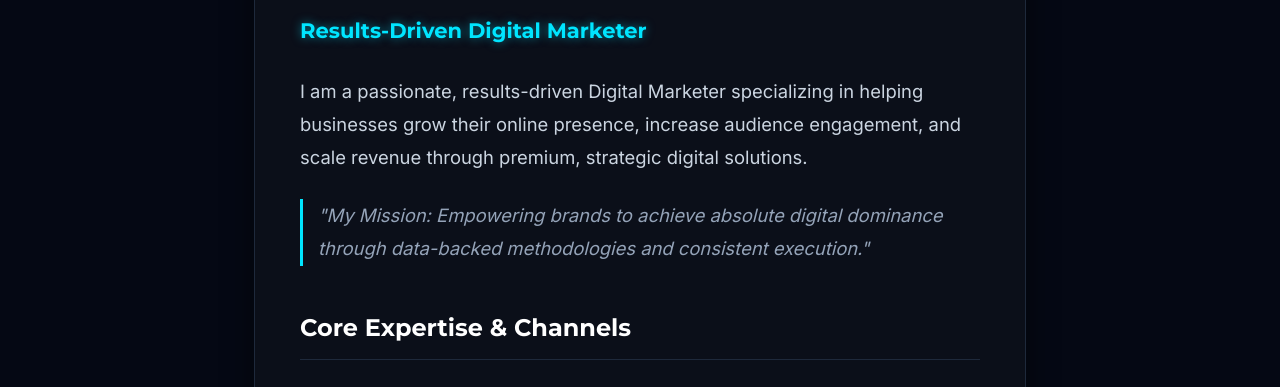
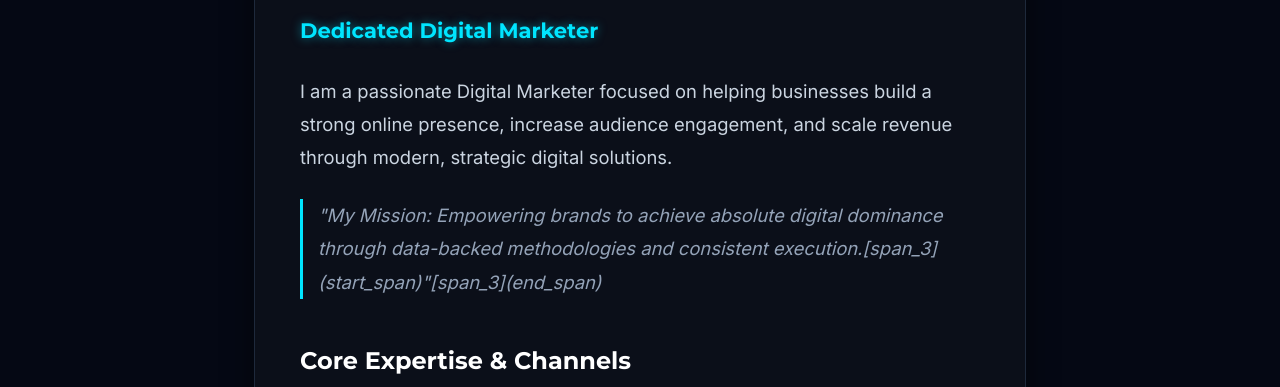
Before and after one commit to kandarpprajapati567-alt/Digital-marketing-, a plain HTML site: page about.html in a window 1280 px wide. Shown: the part 371-758 px from the top of the page. Drawn offline with Linux system fonts and the light colour scheme.

Commit message:
Update about.html with new content and links

```diff
--- a/about.html
+++ b/about.html
@@ -6,7 +6,11 @@
     <title>About Kandarp Prajapati | Professional Background</title>
     <meta name="description" content="Learn more about Kandarp Prajapati, a results-driven Digital Marketer empowering brands through growth strategy and analytics.">
     <link rel="icon" href="favicon.ico" type="image/x-icon">
+
+    <link rel="preconnect" href="https://fonts.googleapis.com">
+    <link rel="preconnect" href="https://fonts.gstatic.com" crossorigin>
     <link href="https://fonts.googleapis.com/css2?family=Montserrat:wght@700&family=Inter:wght@400;500;600&display=swap" rel="stylesheet">
+
     <style>
         :root { --bg-color: #050814; --card-bg: #0b0f19; --neon-cyan: #00e5ff; --text-main: #e2e8f0; }
         * { margin: 0; padding: 0; box-sizing: border-box; font-family: 'Inter', sans-serif; }
@@ -47,11 +51,11 @@
 
         <div class="profile-container">
             <h2 style="margin-bottom: 15px; font-size: 2rem;">Kandarp Prajapati</h2>
-            <h3 class="neon-text" style="margin-bottom: 25px; font-weight: 500;">Results-Driven Digital Marketer</h3>
+            <h3 class="neon-text" style="margin-bottom: 25px; font-weight: 500;">Dedicated Digital Marketer</h3>
 
-            <p>I am a passionate, results-driven Digital Marketer specializing in helping businesses grow their online presence, increase audience engagement, and scale revenue through premium, strategic digital solutions.</p>
+            <p>I am a passionate Digital Marketer focused on helping businesses build a strong online presence, increase audience engagement, and scale revenue through modern, strategic digital solutions.</p>
 
-            <p style="border-left: 3px solid var(--neon-cyan); padding-left: 15px; font-style: italic; color: #94a3b8;">"My Mission: Empowering brands to achieve absolute digital dominance through data-backed methodologies and consistent execution."</p>
+            <p style="border-left: 3px solid var(--neon-cyan); padding-left: 15px; font-style: italic; color: #94a3b8;">"My Mission: Empowering brands to achieve absolute digital dominance through data-backed methodologies and consistent execution.[span_3](start_span)"[span_3](end_span)</p>
 
             <h3 style="margin-top: 40px; margin-bottom: 20px; font-size: 1.5rem; border-bottom: 1px solid #1e293b; padding-bottom: 10px;">Core Expertise & Channels</h3>
 
@@ -70,7 +74,7 @@
         <p>Email: Kandarprajapati567@gmail.com | Phone: +91 8140263363</p>
         <div class="footer-links">
             <a href="contact.html">Hire Me</a> |
-            <a href="https://instagram.com/grow_with_k.k._8140" target="_blank">Instagram Profile</a>
+            <a href="https://www.instagram.com/grow_with_k.k__8140?igsh=MXFvbmUxa3NoZzd6ZQ==" target="_blank">Instagram Profile</a>
         </div>
     </footer>
 
```
